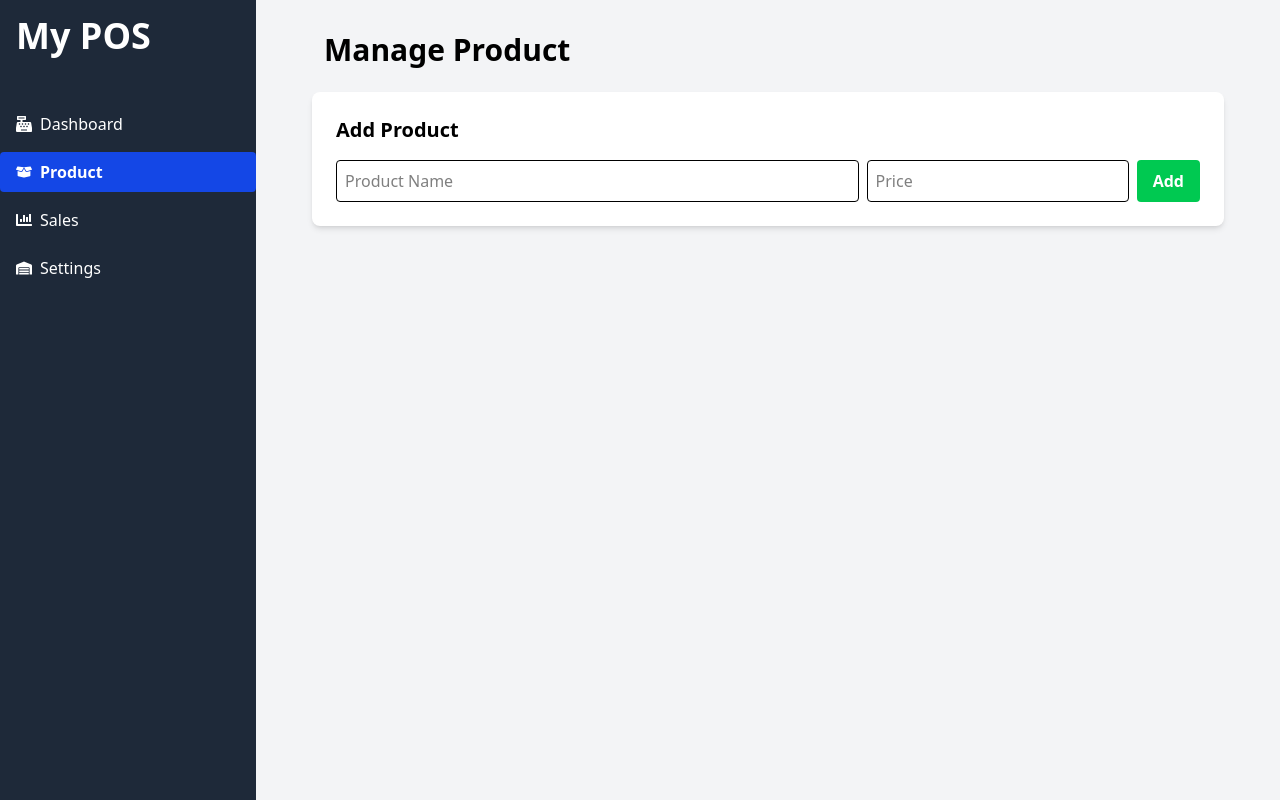
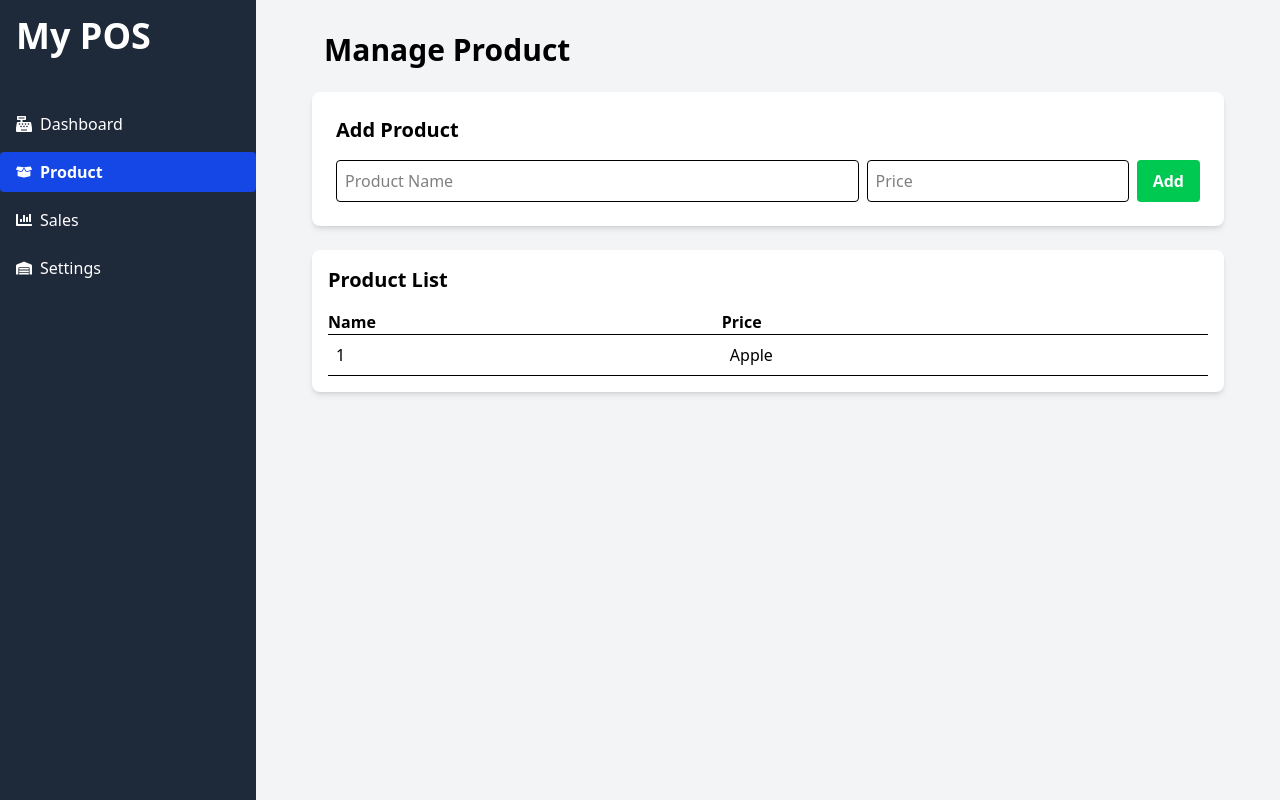
Before and after one commit to sachinthamadushan/react-type, a React (Vite) app: page /product in a window 1280 px wide. Built offline with nearby package versions, Linux system fonts and the light colour scheme.

Commit message:
Product list added

```diff
--- /dev/null
+++ b/src/components/ProductList.tsx
@@ -0,0 +1,22 @@
+export const ProductList = () => {
+    return (
+        <div className="bg-white rounded-lg shadow-md p-4 mx-6 my-6">
+            <h1 className="text-xl font-semibold mb-4">Product List</h1>
+
+            <table className="w-full table-auto text-left border-collapse">
+                <thead>
+                    <tr className="border-b">
+                        <th className="P-2">Name</th>
+                        <th className="P-2">Price</th>
+                    </tr>
+                </thead>
+                <tbody>
+                    <tr className="border-b hover:bg-gray-100">
+                        <td className="p-2">1</td>
+                        <td className="p-2">Apple</td>
+                    </tr>
+                </tbody>
+            </table>
+        </div>
+    );
+}
--- a/src/pages/Product.tsx
+++ b/src/pages/Product.tsx
@@ -1,10 +1,12 @@
 import { AddProductForm } from "../components/AddProductForm"
+import { ProductList } from "../components/ProductList"
 export const ProductPage = () => {
     return (
         <>
         <h1 className="text-3xl font-bold mx-9">
             Manage Product</h1>
         <AddProductForm/>
+        <ProductList/>
         </>
     )
 }
```
